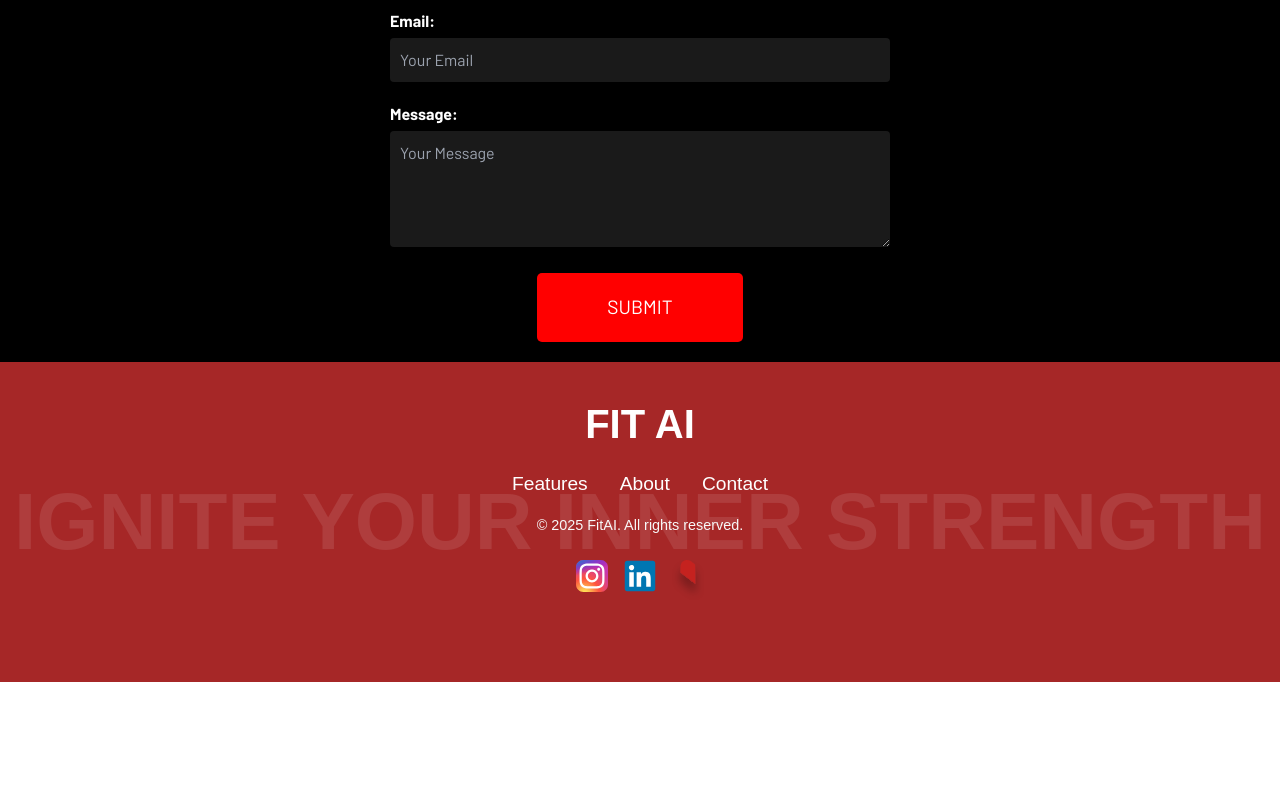
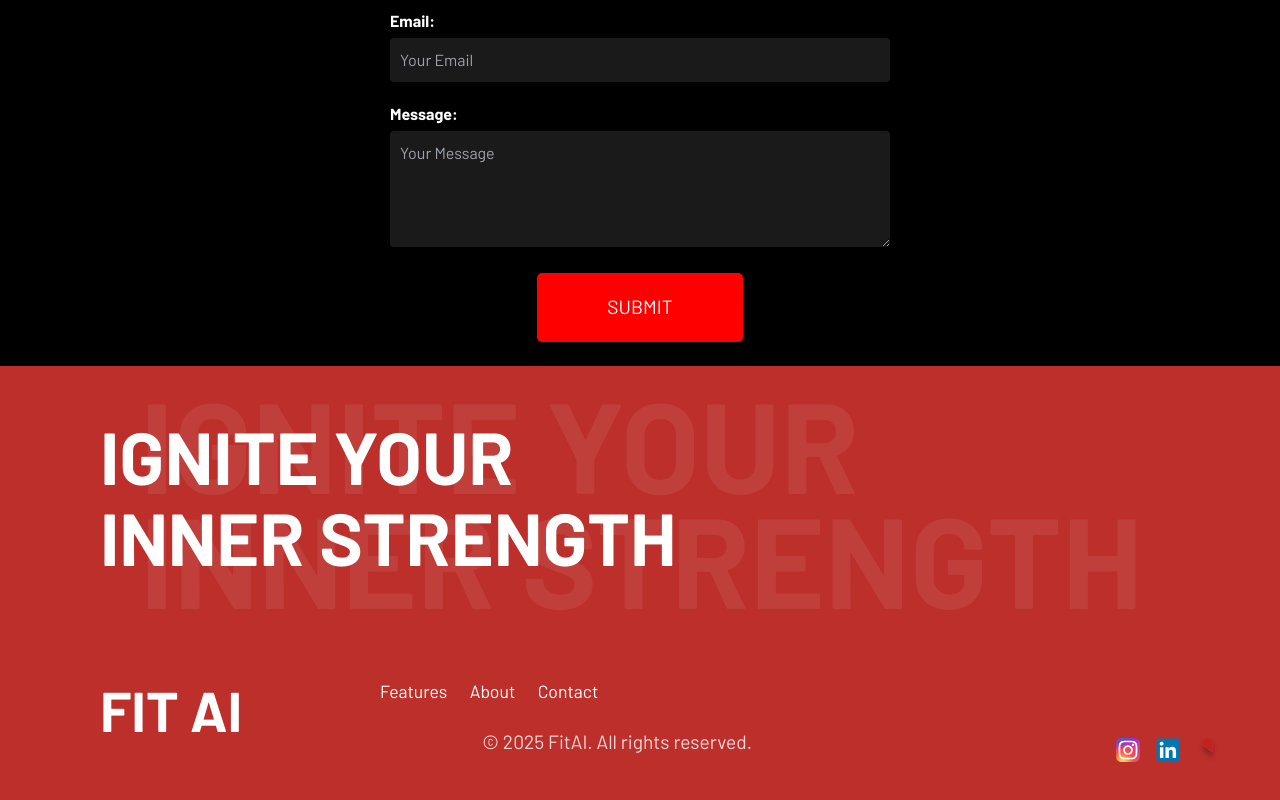
Before and after one commit to Microsoft-Bennett-Hackathon/website, a React (Vite) app in the folder Frontend--/: page / in a window 1280 px wide. Shown: the part 5273-6073 px from the top of the page. Before the commit the page ends 5955 px from the top, so only its background shows below. Built offline with nearby package versions, Linux system fonts and the light colour scheme.

Commit message:
footer changes made

```diff
--- a/Frontend--/src/Components/Footer/Footer.css
+++ b/Frontend--/src/Components/Footer/Footer.css
@@ -1,100 +1,138 @@
-/* Footer.css */
-
+/* Basic footer styling */
 .footer {
-    margin-top: 20px;
   position: relative;
-    background-color: #A62727; /* Rich red color for the background */
-    color: white;
-    text-align: center;
-    padding: 2rem 1rem;
-    font-family: 'Arial', sans-serif;
-    overflow: hidden;
-    height:40vh;
+  background-color: #BC2F2B;
+  color: #fff;
+  padding: 50px 20px;
+  overflow: hidden; /* Hides any large text overflow */
 }
 
+/* Large, faint background text */
 .footer-background-text {
+  padding: 0 70px 0 70px;
   position: absolute;
-    top: 50%;
-    left: 50%;
-    transform: translate(-50%, -50%);
-    font-size: 5rem;
-    color: rgba(255, 255, 255, 0.1); /* Light and subtle text for background */
-    white-space: nowrap;
-    font-weight: bold;
-    z-index: 0;
-    pointer-events: none;
+  /* Adjust these values to position faint text behind the main heading */
+  top: 20px;
+  left: 70px;
+
+  font-size: 8rem;
+  font-weight: 700;
+  color: rgba(255, 255, 255, 0.08);
+  text-transform: uppercase;
+  line-height: 0.9;
+  pointer-events: none; /* So it doesn't block clicks */
+  user-select: none;    /* Not selectable */
+  z-index: 0;           /* Behind main content */
 }
 
+/* Main container for all footer items */
 .footer-content {
+  padding: 0 40px 0 40px;
   position: relative;
-    z-index: 1;
+  margin-left: 30px;
+  z-index: 1; /* Ensure it appears above the faint text */
+  /* max-width: 1600px; */
+  /* margin: 0 auto; */
 }
 
-  .footer-logo {
-    font-size: 2.5rem;
-    font-weight: bold;
-    margin-bottom: 1rem;
+/* Top heading (IGNITE YOUR INNER STRENGTH) */
+.footer-ignite {
+  padding: 0 10px 0 10px;
+  width: 100%; /* Ensure it takes full width */
+  max-width: 900px; /* Increase from 700px */
+  margin: 0 0px 80px 0;
+  font-size: 4.6rem;
+  line-height: 1.1;
+  font-weight: 900;
 }
 
-  .footer-nav {
-    margin: 1rem 0;
+
+
+/* Bottom row layout:
+   Using a grid with three columns: left, center, right */
+.footer-bottom {
+  display: grid;
+  grid-template-columns: auto 1fr auto;
+  align-items: center;
+  gap: 230px;
 }
 
+/* Left column */
+.footer-left {
+  display: flex;
+  flex-direction: column;
+  gap: 10px;
+}
+
+.footer-fitai {
+  padding: 0 10px 0 10px;
+  font-size: 3.5rem;
+  margin: 0;
+  font-weight: 700;
+}
+
+/* Center column (navigation) */
+.footer-nav {
+  margin-top: 15px;
+  display: flex;
+  font-size: 1.1rem;
+  justify-content: center; /* Centers links horizontally */
+  gap: 1.4rem; /* Adds spacing between links */
+  margin-left: -390px;
+}
+
+.footer-copyright {
+  margin-top: 6px;
+  text-align: left;
+  margin-left: 100px;
+  font-size: 1.2rem;
+  opacity: 0.8;
+}
+
+
+
+
+
 .footer-nav a {
-    margin: 0 1rem;
-    font-size: 1.2rem;
+  color: #fff;
   text-decoration: none;
-    color: white;
-    transition: color 0.3s ease-in-out;
+  font-weight: 500;
+  transition: color 0.3s ease;
 }
 
 .footer-nav a:hover {
-    color: #FFE08A; /* Highlight color */
+  color: #ddd;
 }
 
-  .footer-copyright {
-    margin-top: 1rem;
-    font-size: 0.9rem;
-    color: #f8f8f8;
+/* Right column (social icons) */
+.footer-right {
+  display: flex;
+  margin-top:80px;
+  justify-content: flex-end;
 }
 
 .footer-icons {
-    margin-top: 1.5rem;
+  display: flex;
+  gap: 1rem;
 }
 
 .footer-icons a {
-    margin: 0 0.5rem;
   display: inline-block;
-    width: 32px;
-    height: 32px;
-    transition: transform 0.3s ease;
-  }
-
-  .footer-icons a img {
-    width: 100%;
-    height: auto;
+  transition: opacity 0.3s ease;
 }
 
 .footer-icons a:hover {
-    transform: scale(1.2); /* Zoom effect on hover */
+  opacity: 0.8;
 }
 
-  @media (max-width: 768px) {
-    .footer-background-text {
-      font-size: 3rem;
+.footer-icons img {
+  width: 24px;
+  height: 24px;
 }
 
-    .footer-logo {
-      font-size: 2rem;
+/* Paragraph styling */
+.footer p {
+  margin: 0;
+  font-size: 0.9rem;
+  opacity: 0.8;
 }
-
-    .footer-nav a {
-      margin: 0 0.5rem;
-      font-size: 1rem;
-    }
-
-    .footer-icons a {
-      margin: 0 0.3rem;
-      width: 28px;
-    }
-  }
--- a/Frontend--/src/Components/Footer/Footer.jsx
+++ b/Frontend--/src/Components/Footer/Footer.jsx
@@ -1,27 +1,65 @@
 import React from "react";
-import "./Footer.css"
+import "./Footer.css";
+
 const Footer = () => {
   return (
     <footer className="footer">
-      <div className="footer-background-text">IGNITE YOUR INNER STRENGTH</div>
+      {/* Large faint background text */}
+      <div className="footer-background-text">
+        IGNITE YOUR
+        <br />
+        INNER STRENGTH
+      </div>
+
       <div className="footer-content">
-        <h1 className="footer-logo">FIT AI</h1>
+        {/* Main heading at the top-left */}
+        <h1 className="footer-ignite">
+          IGNITE YOUR <br />
+          INNER STRENGTH
+        </h1>
+
+        {/* Bottom row: left (Fit AI), center (nav), right (icons) */}
+        <div className="footer-bottom">
+          <div className="footer-left">
+            <h1 className="footer-fitai">FIT AI</h1>
+
+          </div>
+
+          <div className="footer-center">
             <nav className="footer-nav">
               <a href="#features">Features</a>
               <a href="#about">About</a>
               <a href="#contact">Contact</a>
             </nav>
-        <p className="footer-copyright">© 2025 FitAI. All rights reserved.</p>
+            <br />
+            <p className="footer-copyright" style={{fontSize:"1.2rem" }}>© 2025 FitAI. All rights reserved.</p>
+          </div>
+
+          <div className="footer-right">
             <div className="footer-icons">
-          <a href="https://instagram.com" target="_blank" rel="noopener noreferrer">
+              <a
+                href="https://instagram.com"
+                target="_blank"
+                rel="noopener noreferrer"
+              >
                 <img src="/Footer/Insta.svg" alt="Instagram" />
               </a>
-          <a href="https://linkedin.com" target="_blank" rel="noopener noreferrer">
+              <a
+                href="https://linkedin.com"
+                target="_blank"
+                rel="noopener noreferrer"
+              >
                 <img src="/Footer/Linkedin.svg" alt="LinkedIn" />
               </a>
-          <a href="https://mail.google.com" target="_blank" rel="noopener noreferrer">
+              <a
+                href="https://mail.google.com"
+                target="_blank"
+                rel="noopener noreferrer"
+              >
                 <img src="/Footer/Gmail.svg" alt="Mail" />
               </a>
+            </div>
+          </div>
         </div>
       </div>
     </footer>
--- a/Frontend--/src/Pages/HomePage/HomePage.jsx
+++ b/Frontend--/src/Pages/HomePage/HomePage.jsx
@@ -278,7 +278,7 @@ const HomePage = () => {
             </button>
           </form>
         </section>
-
+        <br />
 
         <Footer />
       </div>
--- a/Frontend--/src/Pages/WebCam/Webcam.css
+++ b/Frontend--/src/Pages/WebCam/Webcam.css
@@ -79,7 +79,7 @@
   align-items: center;
   width: auto;
   height: 80%;
-  max-width: 987px;
+  max-width: 1037px;
   position: relative;
   gap: 30px;
   transition: all 0.3s ease;
```
Also changed, not shown: Frontend--/src/Pages/ProfileSection/Charts/Charts.css (added), Frontend--/src/Pages/ProfileSection/Charts/Charts.jsx (added), Frontend--/src/Pages/ProfileSection/ProfileSection.css (added), Frontend--/src/Pages/ProfileSection/ProflileSection.jsx (added). Lines whose indentation alone changed are shown as unchanged.
